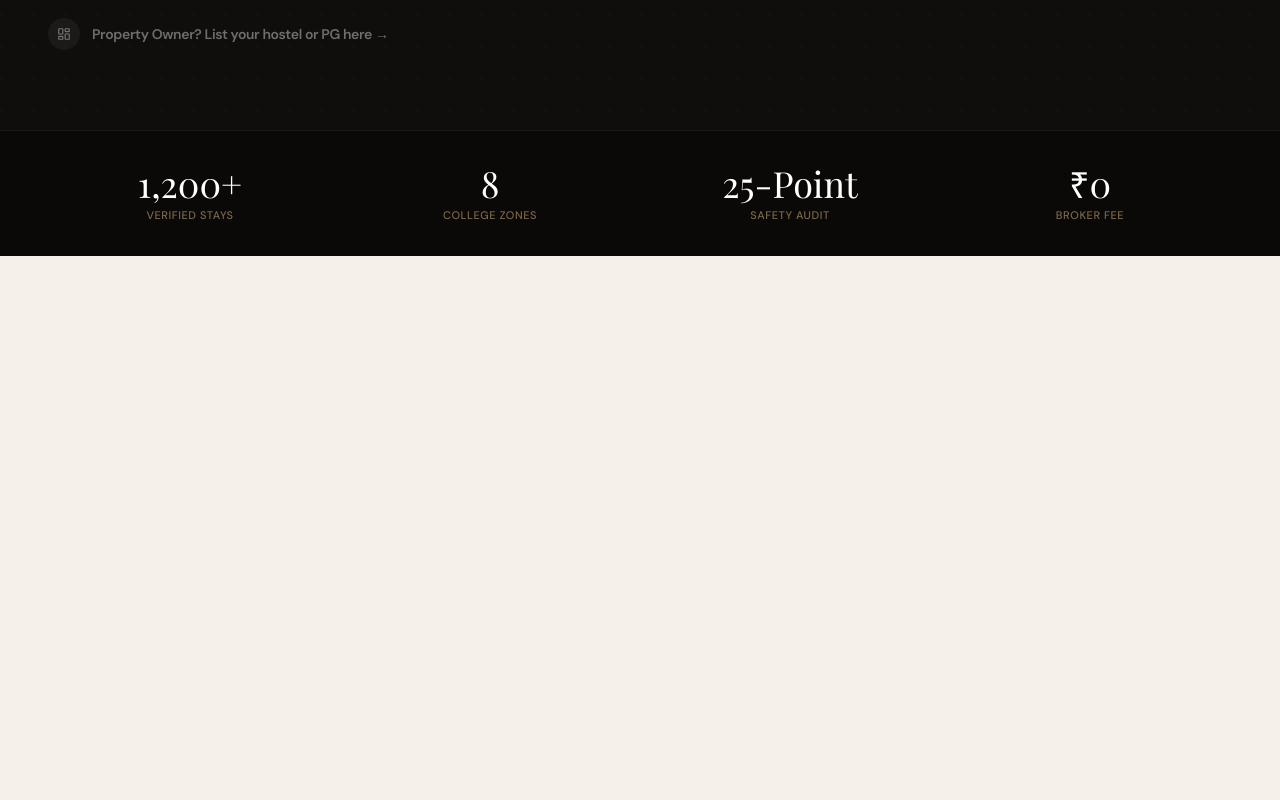
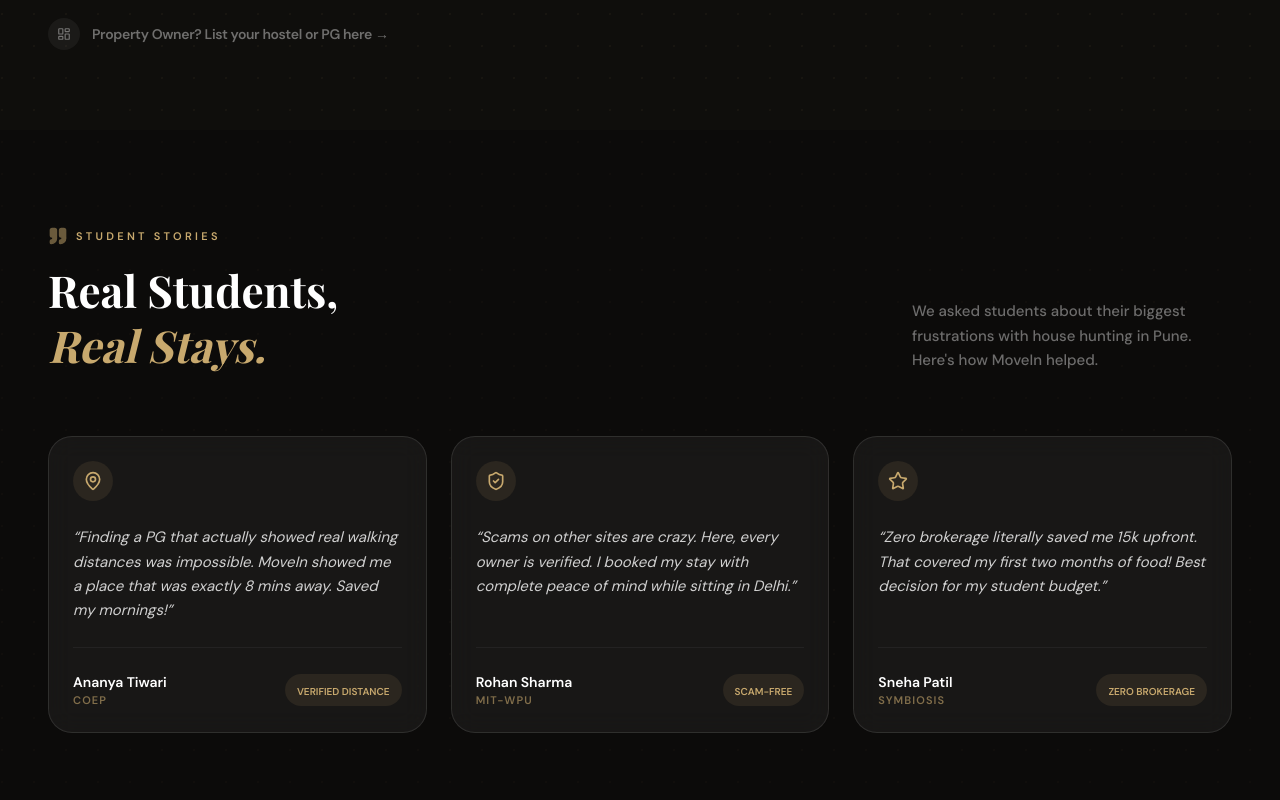
Before and after one commit to Vansh0204/MoveIn, a Next.js app: page / in a window 1280 px wide. Shown: the part 900-1700 px from the top of the page. Before the commit the page ends 1156 px from the top, so only its background shows below. Built offline with nearby package versions, Linux system fonts and the light colour scheme; no server answers; a web font is replaced by a local one.

Commit message:
feat: added premium testimonials section to homepage

```diff
--- a/src/app/page.tsx
+++ b/src/app/page.tsx
@@ -7,9 +7,33 @@ import { useAuth } from "@/context/AuthContext";
 import { useRouter } from "next/navigation";
 import { motion, useInView, useMotionValue, useSpring, AnimatePresence } from "framer-motion";
 import { COLLEGES } from "@/lib/constants";
-import { ChevronDown, CheckCircle2, ShieldCheck, MapPin, LayoutDashboard } from "lucide-react";
+import { ChevronDown, CheckCircle2, ShieldCheck, MapPin, LayoutDashboard, Star, Quote } from "lucide-react";
 
 // Helper components
+const TestimonialCard = ({ name, college, text, icon: FeedbackIcon, highlight }: { name: string, college: string, text: string, icon: React.ElementType, highlight: string }) => (
+  <motion.div
+    whileHover={{ y: -5 }}
+    className="bg-white/5 backdrop-blur-md border border-white/10 p-6 rounded-[24px] flex flex-col justify-between h-full group transition-all hover:bg-white/10 hover:border-brand-gold/30"
+  >
+    <div>
+      <div className="w-10 h-10 rounded-full bg-brand-gold/10 flex items-center justify-center mb-6 group-hover:bg-brand-gold/20 transition-colors">
+        <FeedbackIcon size={20} className="text-brand-gold" />
+      </div>
+      <p className="text-white/80 font-body text-[15px] leading-relaxed mb-6 italic">
+        &ldquo;{text}&rdquo;
+      </p>
+    </div>
+    <div className="flex items-center justify-between pt-6 border-t border-white/5">
+      <div>
+        <div className="font-bold text-white text-sm">{name}</div>
+        <div className="text-[11px] text-brand-gold/60 uppercase tracking-widest font-bold">{college}</div>
+      </div>
+      <div className="bg-brand-gold/10 px-3 py-1 rounded-full">
+        <span className="text-[10px] font-bold text-brand-gold uppercase">{highlight}</span>
+      </div>
+    </div>
+  </motion.div>
+);
 const AnimatedHeadline = () => {
   const wordsLine1 = ["Find", "Your", "Home,"];
   const wordsLine2 = ["Near", "Your", "College."];
@@ -357,6 +381,51 @@ export default function Home() {
 
       </div>
 
+      {/* Testimonials Section */}
+      <section className="relative z-10 py-24 bg-[#0A0908]/50">
+        <div className="max-w-7xl mx-auto px-6 md:px-12">
+          <div className="flex flex-col md:flex-row md:items-end justify-between gap-8 mb-16">
+            <div>
+              <div className="flex items-center space-x-2 text-brand-gold mb-4">
+                <Quote size={20} fill="currentColor" className="opacity-50" />
+                <span className="text-[11px] font-bold uppercase tracking-[0.3em]">STUDENT STORIES</span>
+              </div>
+              <h2 className="font-display text-[32px] md:text-[44px] text-white font-bold leading-tight">
+                Real Students, <br />
+                <span className="text-brand-gold italic">Real Stays.</span>
+              </h2>
+            </div>
+            <p className="max-w-xs text-white/40 text-[15px] font-medium leading-relaxed">
+              We asked students about their biggest frustrations with house hunting in Pune. Here&apos;s how MoveIn helped.
+            </p>
+          </div>
+
+          <div className="grid grid-cols-1 md:grid-cols-3 gap-6">
+            <TestimonialCard
+              name="Ananya Tiwari"
+              college="COEP"
+              text="Finding a PG that actually showed real walking distances was impossible. MoveIn showed me a place that was exactly 8 mins away. Saved my mornings!"
+              icon={MapPin}
+              highlight="Verified Distance"
+            />
+            <TestimonialCard
+              name="Rohan Sharma"
+              college="MIT-WPU"
+              text="Scams on other sites are crazy. Here, every owner is verified. I booked my stay with complete peace of mind while sitting in Delhi."
+              icon={ShieldCheck}
+              highlight="Scam-Free"
+            />
+            <TestimonialCard
+              name="Sneha Patil"
+              college="Symbiosis"
+              text="Zero brokerage literally saved me 15k upfront. That covered my first two months of food! Best decision for my student budget."
+              icon={Star}
+              highlight="Zero Brokerage"
+            />
+          </div>
+        </div>
+      </section>
+
       {/* Bottom Stats Bar */}
       <div className="w-full bg-[#0A0908] border-t border-brand-gold/10 relative z-20">
         <div className="max-w-7xl mx-auto px-6 md:px-12 py-8">
```
